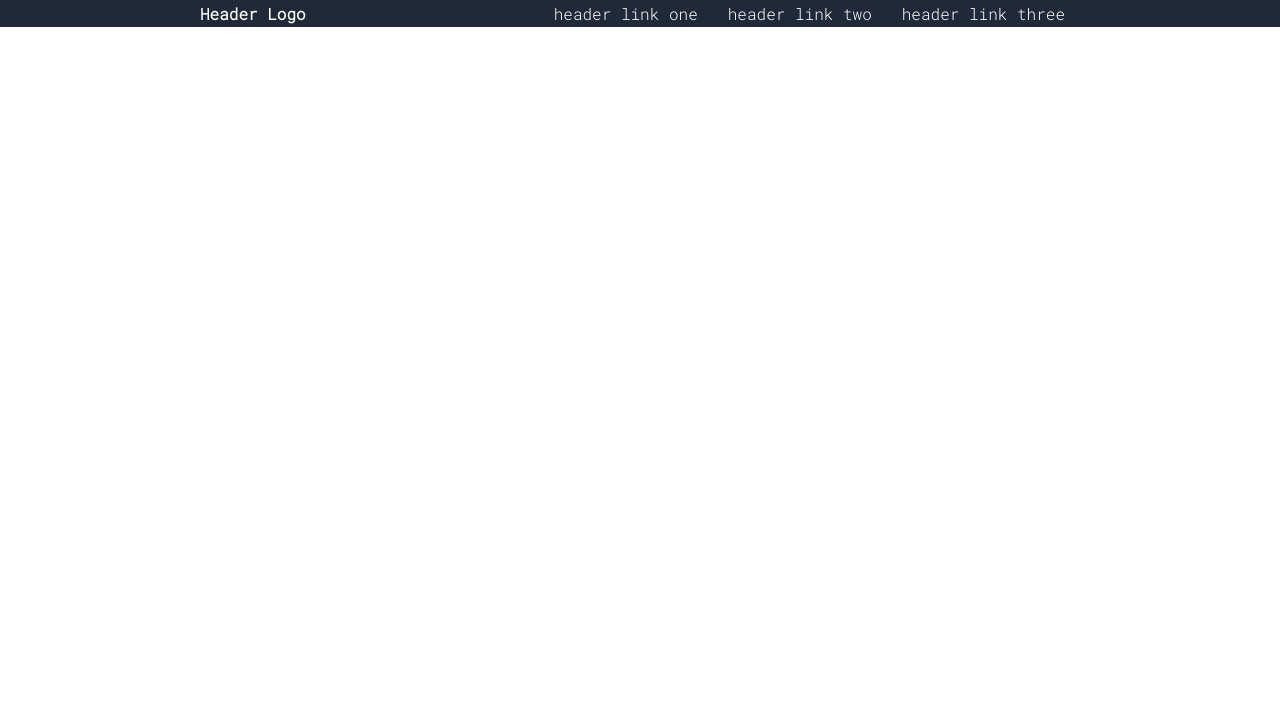
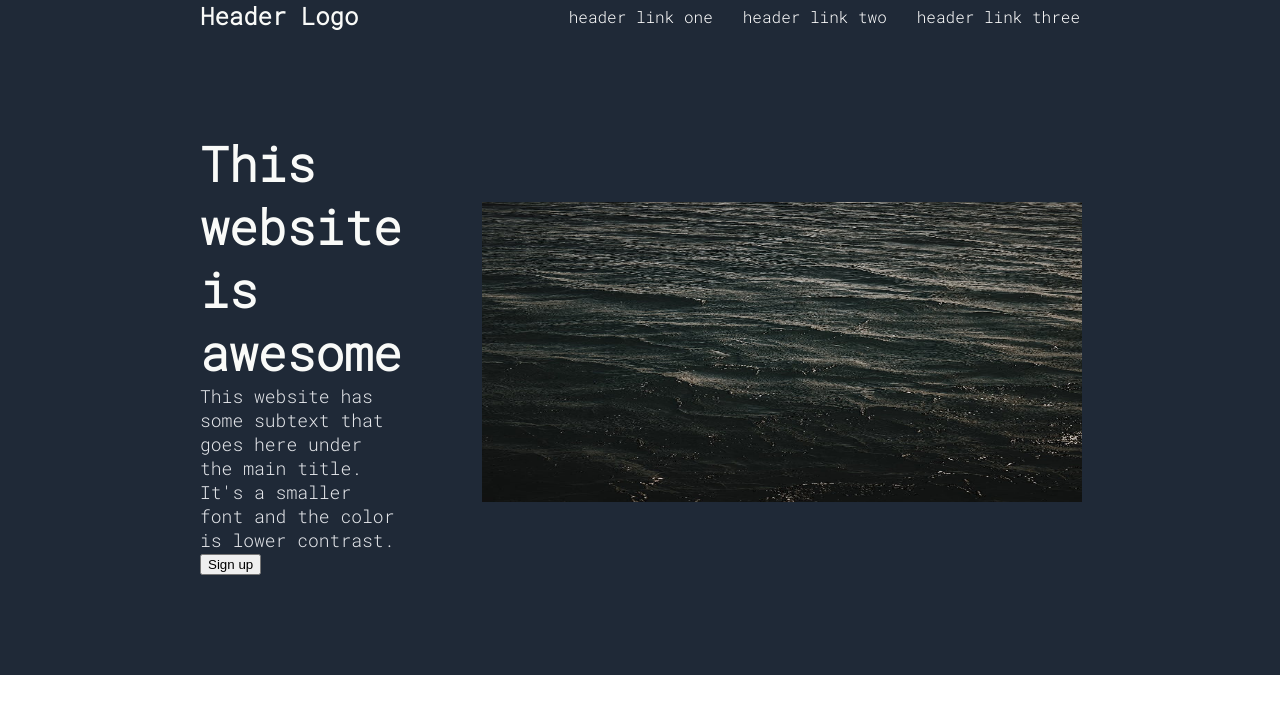
Before and after one commit to am-ping/landing-page, a plain HTML site: page index.html in a window 1280 px wide. Drawn offline with Linux system fonts and the light colour scheme.

Commit message:
Edit index.html, style.css and README.md

```diff
--- a/index.html
+++ b/index.html
@@ -17,5 +17,19 @@
             <a class="link-three">header link three</a>
         </div>
     </div>
+
+    <div class="awesome">
+        <div class="left-awesome">
+            <div class="heading">This website is awesome</div>
+            <div class="title-subtext">This website has some subtext that goes here under the main title. It's a smaller font and the color is lower contrast.</div>
+            <div class="button">
+                <button>Sign up</button>
+            </div>
+        </div>
+        <div class="right-awesome">
+            <img src="images/awesome.jpg" alt="image">
+        </div>
+    </div>
+
 </body>
 </html>
--- a/style.css
+++ b/style.css
@@ -16,14 +16,50 @@ body {
     padding-right: 200px;
 }
 
+.header-logo {
+    font-size: 24px;
+    color: #f9faf8;
+}
+
 .links {
     margin-left: auto;
     display: flex;
+    gap: 30px;
 }
 
 .link-one,
 .link-two,
 .link-three {
-    margin: 3px 15px;
+
     font-weight: normal;
 }
+
+.awesome {
+    background-color: #1f2937;
+    color: white;
+    display: flex;
+    align-items: center;
+    justify-content: space-between;
+    padding: 100px 200px;
+    gap: 80px;
+}
+
+.left-awesome {
+    flex-wrap: wrap;
+}
+
+.heading {
+    font-size: 48px;
+    font-weight: bolder;
+    color: #f9faf8;
+}
+
+.title-subtext {
+    font-size: 18px;
+    color: #E5e7eb;
+}
+
+img {
+    width: 600px;
+    height: 300px;
+}
```
Also changed, not shown: images/awesome.jpg (added), 1 other file.
